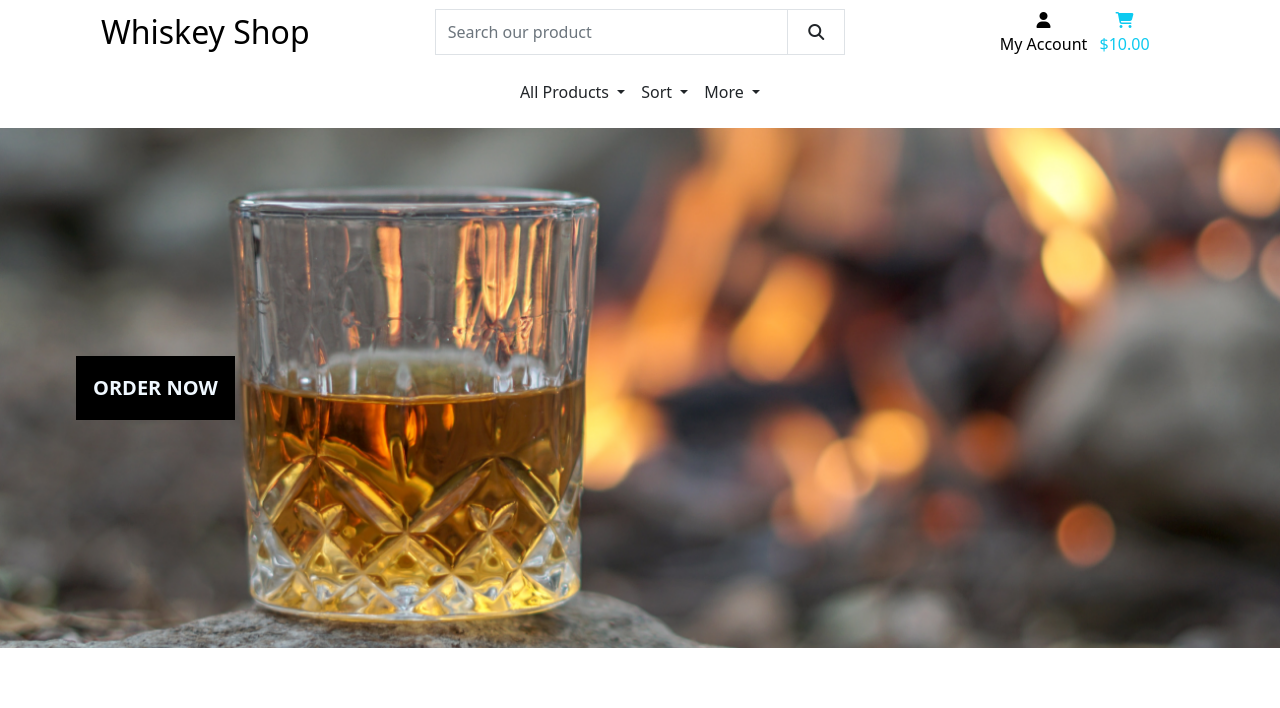
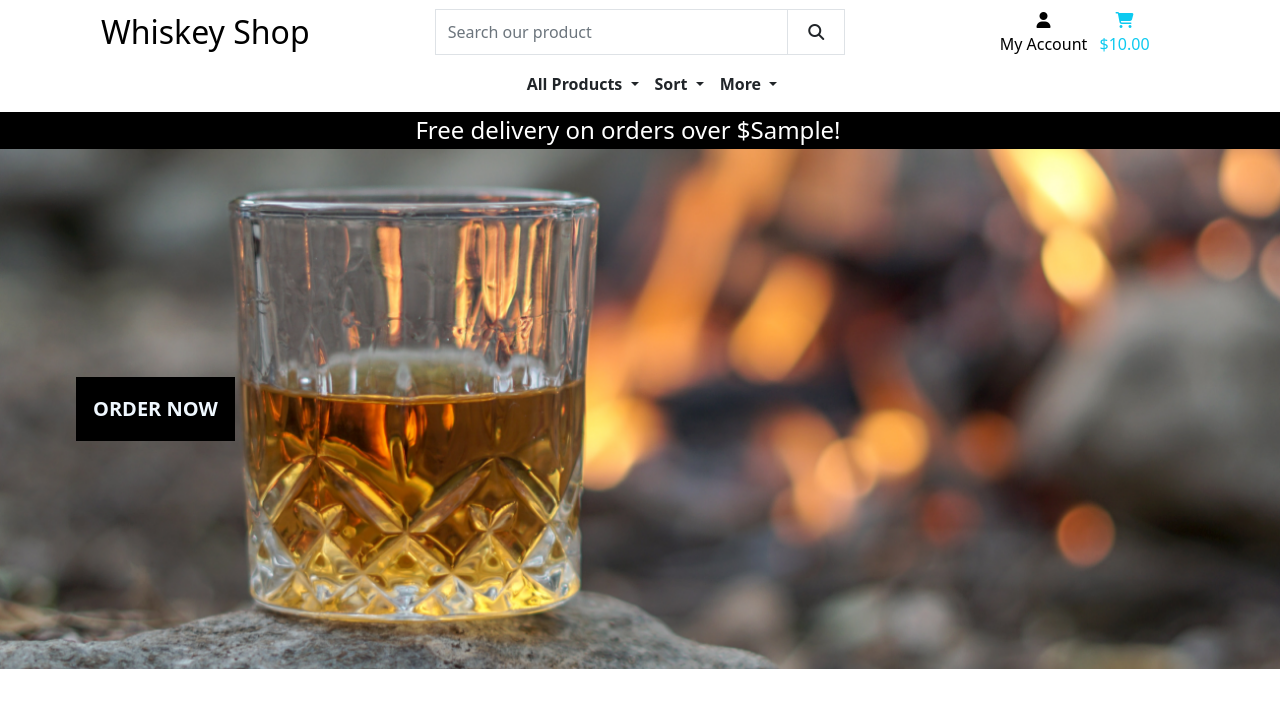
Before and after one commit to maish79/whiskey_shop, a Django app: template home/templates/home/index.html in a window 1280 px wide. Shown: the top 708 px of the page. Run offline with Django 3.2, Linux system fonts and the light colour scheme; the template is opened without the code that fills it: most values are stand-ins (such as "Sample title", 1, 10 or a date in 2020); some libraries are stand-ins or nearby versions.

Commit message:
add css and edited base.html

```diff
--- a/static/css/base.css
+++ b/static/css/base.css
@@ -65,9 +65,30 @@ html {
       right: 0;
       left: 0;
       z-index: 1030;
+      background-color: #ffffff; /
+      box-shadow: 0 2px 4px rgba(0, 0, 0, 0.1);
     }
 
     .header-container {
-          padding-top: 120px;
+      padding-top: 80px;
+    }
+
+    /* Add some styling to the links in the navbar */
+    .navbar-nav a {
+      color: #000000;
+      font-weight: bold;
+      text-decoration: none;
+      padding: 0.5rem 1rem;
+      transition: color 0.3s ease;
+    }
+
+    /* Change the link color on hover */
+    .navbar-nav a:hover {
+      color: #ff0000;
+    }
+
+    /* Style the active link */
+    .navbar-nav .active a {
+      color: #ff0000;
     }
   }
--- a/templates/base.html
+++ b/templates/base.html
@@ -30,12 +30,14 @@
     {% block extra_css %}
     {% endblock %}
 
-    <script src="https://cdn.jsdelivr.net/npm/bootstrap@5.2.3/dist/js/bootstrap.bundle.min.js" integrity="sha384-kenU1KFdBIe4zVF0s0G1M5b4hcpxyD9F7jL+jjXkk+Q2h455rYXK/7HAuoJl+0I4" crossorigin="anonymous"></script>
-    <script src="https://cdn.jsdelivr.net/npm/@popperjs/core@2.11.6/dist/umd/popper.min.js" integrity="sha384-oBqDVmMz9ATKxIep9tiCxS/Z9fNfEXiDAYTujMAeBAsjFuCZSmKbSSUnQlmh/jp3" crossorigin="anonymous"></script>
-    <script src="https://cdn.jsdelivr.net/npm/bootstrap@5.2.3/dist/js/bootstrap.min.js" integrity="sha384-cuYeSxntonz0PPNlHhBs68uyIAVpIIOZZ5JqeqvYYIcEL727kskC66kF92t6Xl2V" crossorigin="anonymous"></script>
     {% block corejs %}
-       <script src="https://kit.fontawesome.com/bd053955ad.js" crossorigin="anonymous"></script>
-        <script src="https://cdn.jsdelivr.net/npm/bootstrap@5.2.3/dist/js/bootstrap.bundle.min.js" integrity="sha384-kenU1KFdBIe4zVF0s0G1M5b4hcpxyD9F7jL+jjXkk+Q2h455rYXK/7HAuoJl+0I4" crossorigin="anonymous"></script>
+         <script src="https://kit.fontawesome.com/bd053955ad.js" crossorigin="anonymous"></script>
+
+
+        <script src="https://cdn.jsdelivr.net/npm/@popperjs/core@2.11.6/dist/umd/popper.min.js" integrity="sha384-oBqDVmMz9ATKxIep9tiCxS/Z9fNfEXiDAYTujMAeBAsjFuCZSmKbSSUnQlmh/jp3" crossorigin="anonymous"></script>
+        <script src="https://cdn.jsdelivr.net/npm/bootstrap@5.2.3/dist/js/bootstrap.min.js" integrity="sha384-cuYeSxntonz0PPNlHhBs68uyIAVpIIOZZ5JqeqvYYIcEL727kskC66kF92t6Xl2V" crossorigin="anonymous"></script>
+
+
     {% endblock %}
 
     {% block extra_js %}
@@ -46,13 +48,13 @@
   </head>
   <body>
     <header class="container-fluid fixed-top"></header>
-      <div class="row bg-white pt-lg-2 d-lg-flex" id="top-nav">
-        <div class="col-12 col-lg-4 my-auto py-1 py-lg-0 text-center text-lg-left">
+    <div class="row bg-white pt-lg-2 d-flex" id="top-nav">
+      <div class="col-12 col-lg-4 my-auto py-1 py-lg-0 text-center text-lg-left d-sm-none d-md-block d-none d-sm-block">
           <a href="{% url 'home' %}" class="nav-link main-logo-ling">
             <h2 class="logo-font text-black my-0">Whiskey Shop</h2>
           </a>
         </div>
-        <div class="col-12 col-lg-4 my-auto py-1 py-lg-0">
+        <div class="col-12 col-lg-4 my-auto py-1 py-lg-0 d-sm-none d-md-block d-none d-sm-block">
 
           <form action="" method="get">
             <div class="input-group w-100">
@@ -107,14 +109,19 @@
           </ul>
       </div>
       <div class="row bg-white">
-        <nav class="navbar navbar-expand-lg navbar-light w-100">
-          <button class="navbar-toggler" type="button" data-bs-toggle="collapse" data-target="#main-nav" aria-controls="main-nav" aria-expanded="false" aria-label="Toggle navigation">
+        <nav class="navbar navbar-expand-lg navbar-light w-100 ms-4">
+          <button class="navbar-toggler" type="button" data-bs-toggle="collapse" data-bs-target="#main-nav" aria-controls="main-nav" aria-pressed="true" aria-expanded="false" aria-label="Toggle navigation">
                 <span class="navbar-toggler-icon"></span>
             </button>
             {% include 'includes/mobile-top-header.html' %}
             {% include 'includes/main-nav.html' %}
         </nav>
     </div>
+    <div id="delivery-banner" class="row text-center bg-black">
+      <div class="col text-white">
+          <h4 class="logo-font my-1">Free delivery on orders over ${{ free_shipping_threshold }}!</h4>
+      </div>
+  </div>
 
     {% if messages %}
        <div class="message-container"></div>
--- a/templates/includes/main-nav.html
+++ b/templates/includes/main-nav.html
@@ -1,8 +1,5 @@
-<nav class="navbar navbar-expand-lg navbar-light mx-auto">
-    <div class="container-fluid">
-      <div class="collapse navbar-collapse" id="navbarSupportedContent">
-        <ul class="navbar-nav me-auto mb-2 mb-lg-0">
-
+<div class="collapse navbar-collapse" id="main-nav">
+  <ul class="navbar-nav me-auto mb-2 mb-lg-0 mx-auto">
     <li class="nav-item dropdown">
       <a class="nav-link dropdown-toggle text-dark" href="#" id="all-products-link" role="button" data-bs-toggle="dropdown" aria-expanded="false">
         All Products
@@ -24,23 +21,19 @@
         <li><a class="dropdown-item" href="#">Rum</a></li>
         <li><a class="dropdown-item" href="#">Spirit</a></li>
         <li><a class="dropdown-item" href="#">Gin</a></li>
-
       </ul>
     </li>
+
     <li class="nav-item dropdown">
       <a class="nav-link dropdown-toggle text-dark" href="#" id="more-info-link" role="button" data-bs-toggle="dropdown" aria-expanded="false" aria-haspopup="true">
         More
-                </a>
       </a>
       <ul class="dropdown-menu border-0 rounded-0" aria-labelledby="more-info-link">
         <li><a class="dropdown-item" href="#">About</a></li>
         <li><a class="dropdown-item" href="#">FAQ</a></li>
         <li><a class="dropdown-item" href="#">Contact</a></li>
         <li><a class="dropdown-item" href="#">Gallery</a></li>
-
       </ul>
     </li>
   </ul>
 </div>
-      </div>
-    </nav>
--- a/templates/includes/mobile-top-header.html
+++ b/templates/includes/mobile-top-header.html
@@ -1,8 +1,10 @@
-<li class="list-inline-item">
-    <a class="text-black nav-link d-block d-lg-none" href="#" id="mobile-search" data-toggle="dropdown" aria-haspopup="true" aria-expanded="false">
+<ul class="navbar-nav mr-auto d-sm-inline-block border-black">
+    <!-- Search link -->
+    <li class="nav-item">
+        <a class="nav-link dropdown-toggle d-block d-sm-block d-md-none" href="#" id="mobile-search" data-bs-toggle="dropdown" aria-haspopup="true" aria-expanded="false">
             <div class="text-center">
                 <div><i class="fa-solid fa-magnifying-glass"></i></div>
-            <p class="my-0">Search</p>
+                <p class="my-0 text-danger">Search</p>
             </div>
         </a>
         <div class="dropdown-menu border-0 w-100 p-3 rounded-0 my-0" aria-labelledby="mobile-search">
@@ -12,7 +14,7 @@
                     <div class="input-group-append">
                         <button class="form-control form-control btn btn-black border border-black rounded-0" type="submit">
                             <span class="icon">
-                            <i class="fas fa-search"></i>
+                                <i class="fa-solid fa-magnifying-glass"></i>
                             </span>
                         </button>
                     </div>
@@ -20,8 +22,9 @@
             </form>
         </div>
     </li>
-<li class="list-inline-item dropdown">
-    <a class="text-black nav-link d-block d-lg-none" href="#" id="user-options" data-toggle="dropdown" aria-haspopup="true" aria-expanded="false">
+    <!-- My account link dropdown -->
+    <li class="nav-item dropdown">
+        <a class="text-black nav-link d-block d-sm-block d-md-none" href="#" id="user-options" data-bs-toggle="dropdown" aria-haspopup="true" aria-expanded="false">
             <div class="text-center">
                 <div><i class="fa-solid fa-user"></i></div>
                 <p class="my-0">My Account</p>
@@ -30,7 +33,7 @@
         <div class="dropdown-menu border-0" aria-labelledby="user-options">
             {% if request.user.is_authenticated %}
                 {% if request.user.is_superuser %}
-                <a href="{% url 'add_product' %}" class="dropdown-item">Product Management</a>
+                    <a href="{% url 'account_logout' %}" class="dropdown-item">Product Management</a>
                 {% endif %}
                 <a href="{% url 'profile' %}" class="dropdown-item">My Profile</a>
                 <a href="{% url 'account_logout' %}" class="dropdown-item">Logout</a>
@@ -40,10 +43,11 @@
             {% endif %}
         </div>
     </li>
-<li class="list-inline-item">
-    <a class="{% if grand_total %}text-primary font-weight-bold{% else %}text-black{% endif %} nav-link d-block d-lg-none" href="">
+    <!-- Cart shopping link -->
+    <li class="nav-item">
+        <a class="{% if grand_total %}text-primary font-weight-bold{% else %}text-black{% endif %} nav-link d-block d-sm-block d-md-none" href="">
             <div class="text-center">
-            <div><i class="fas fa-shopping-bag fa-lg"></i></div>
+                <div><i class="fa-solid fa-cart-shopping"></i></div>
                 <p class="my-0">
                     {% if grand_total %}
                         ${{ grand_total|floatformat:2 }}
@@ -54,3 +58,4 @@
             </div>
         </a>
     </li>
+</ul>
```
Also changed, not shown: other parts of static/css/base.css (+11 -11 lines). Lines whose indentation alone changed are shown as unchanged.
